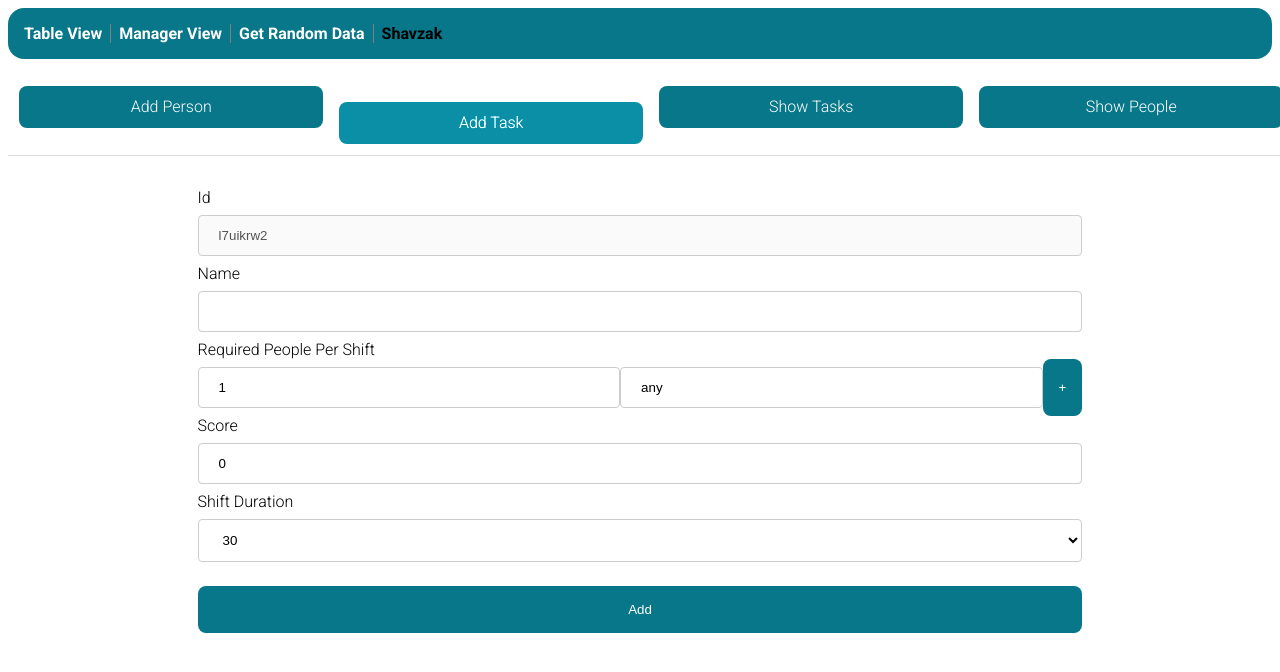
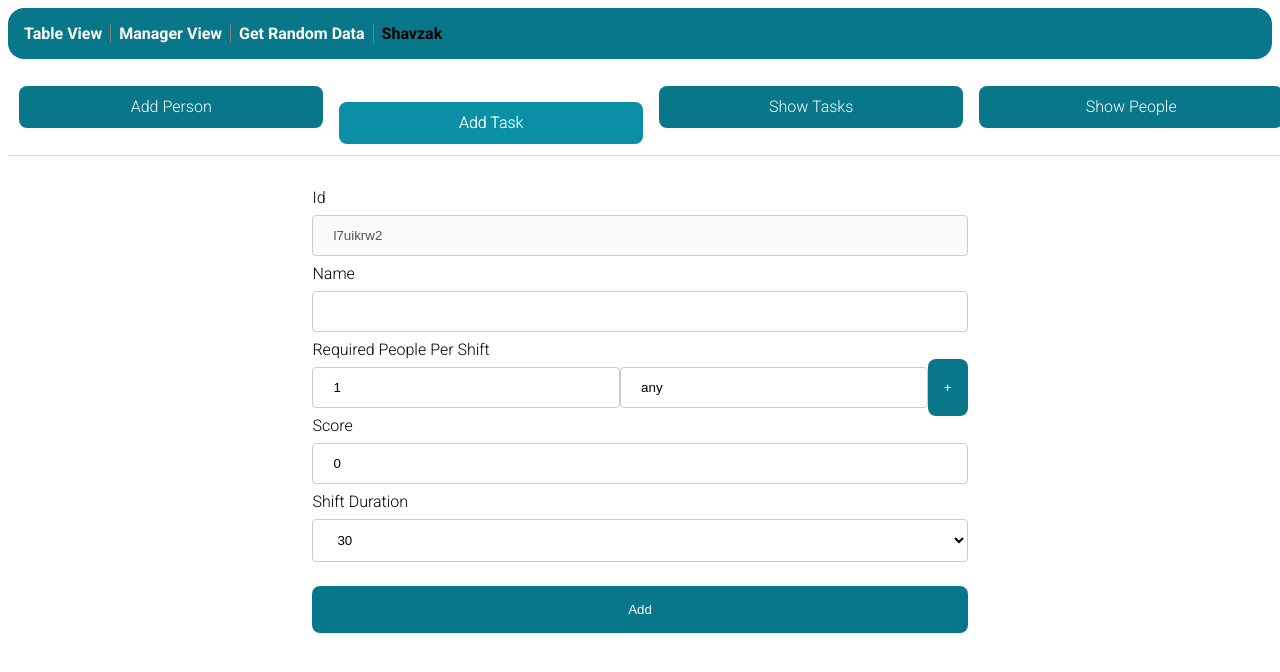
Before and after one commit to yuval-herman/shavazak, a React (Create React App) app in the folder client/: page /tablemanager/addtask in a window 1280 px wide. Shown: the top 672 px of the page. Built offline with nearby package versions, Linux system fonts and the light colour scheme.

Commit message:
reduce form width

```diff
--- a/client/src/style/form.scss
+++ b/client/src/style/form.scss
@@ -1,9 +1,9 @@
 @use "base";
 .main {
+	// max-width: 70%;
 	text-transform: capitalize;
 	margin: auto;
 	margin-top: 1rem;
-	width: 70%;
 	text-transform: capitalize;
 	font-size: medium;
 	label {
```
